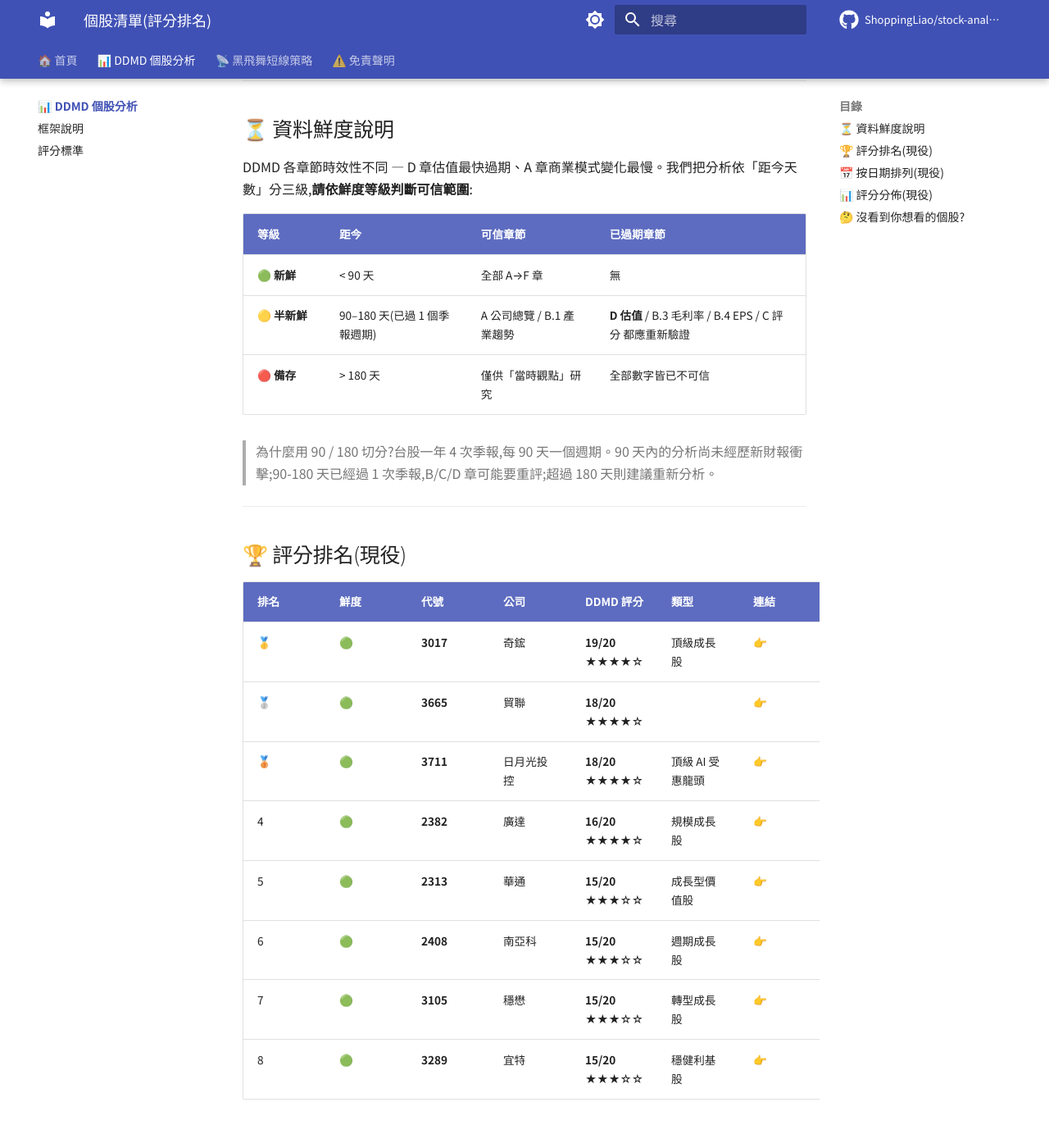
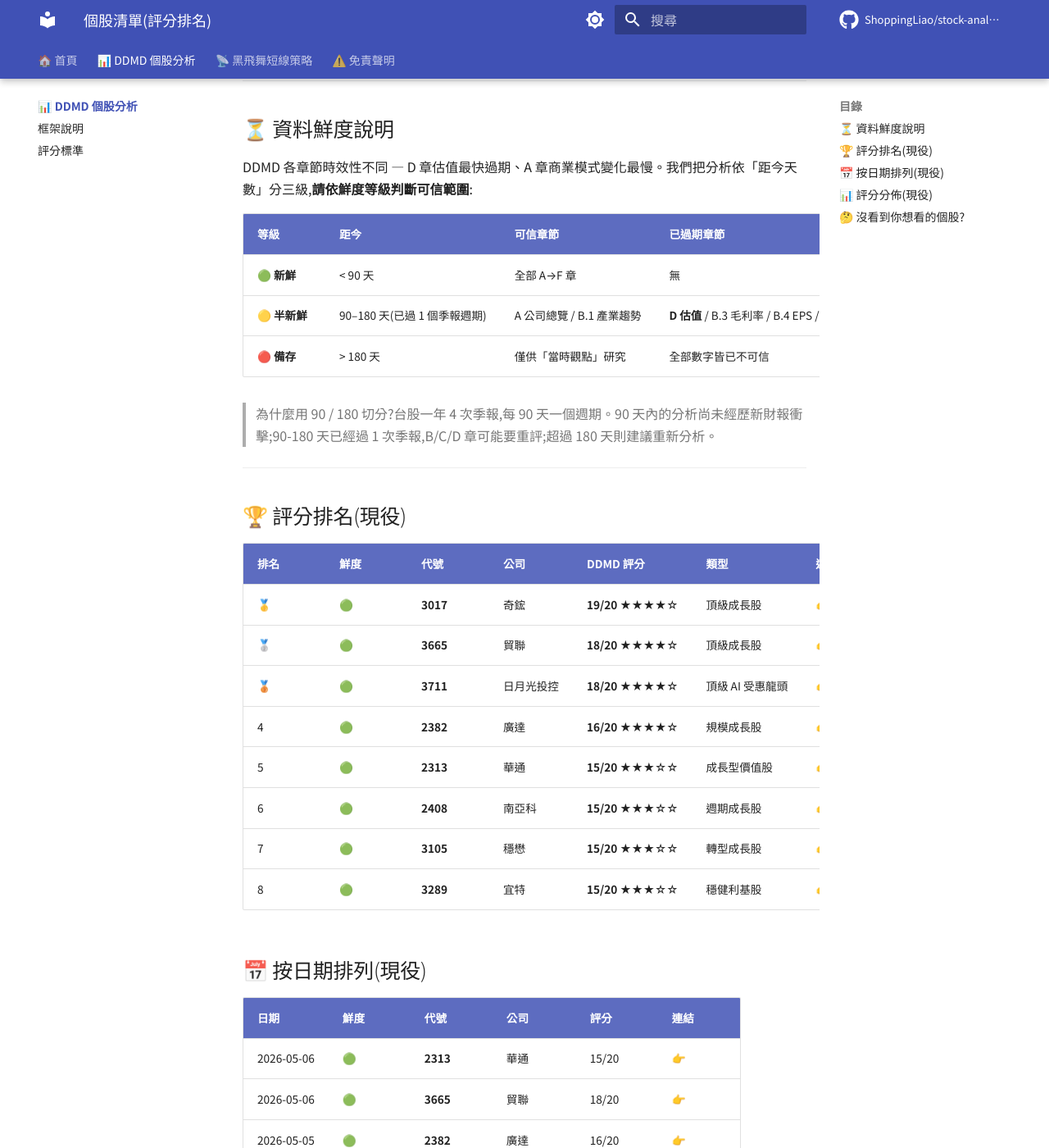
Before and after one commit to ShoppingLiao/stock-analysis-public, an MkDocs documentation site: the page built from docs/reports/index.md, in a window 1280 px wide and 1400 px high, scrolled down 225 px. Shown: the whole window at 82% size. Built offline with MkDocs 1.6.1 and Material for MkDocs 9.7.7, drawn with Linux system fonts in a browser that asks for light colours; comment, search, counter and statistics services are not loaded.

Commit message:
docs: sync 0 report(s) updated, 8 unchanged (2026-05-06)

```diff
--- a/docs/reports/index.md
+++ b/docs/reports/index.md
@@ -1,3 +1,8 @@
+<style>
+.md-typeset table:not([class]) th,
+.md-typeset table:not([class]) td { white-space: nowrap; }
+</style>
+
 # 📁 個股 DDMD 分析清單
 
 已分析 **8** 檔個股 — 🟢 新鮮 8 ｜ 🟡 半新鮮 0 ｜ 🔴 備存 0
@@ -25,7 +30,7 @@ DDMD 各章節時效性不同 — D 章估值最快過期、A 章商業模式變
 | 排名 | 鮮度 | 代號 | 公司 | DDMD 評分 | 類型 | 連結 |
 |------|------|------|------|----------|------|------|
 | 🥇 | 🟢 | **3017** | 奇鋐 | **19/20** ★★★★☆ | 頂級成長股 | [👉](3017_奇鋐_DDMD_2026-05-05.md) |
-| 🥈 | 🟢 | **3665** | 貿聯 | **18/20** ★★★★☆ |  | [👉](3665_貿聯_DDMD_2026-05-06.md) |
+| 🥈 | 🟢 | **3665** | 貿聯 | **18/20** ★★★★☆ | 頂級成長股 | [👉](3665_貿聯_DDMD_2026-05-06.md) |
 | 🥉 | 🟢 | **3711** | 日月光投控 | **18/20** ★★★★☆ | 頂級 AI 受惠龍頭 | [👉](3711_日月光投控_DDMD_2026-05-05.md) |
 | 4 | 🟢 | **2382** | 廣達 | **16/20** ★★★★☆ | 規模成長股 | [👉](2382_廣達_DDMD_2026-05-05.md) |
 | 5 | 🟢 | **2313** | 華通 | **15/20** ★★★☆☆ | 成長型價值股 | [👉](2313_華通_DDMD_2026-05-06.md) |
```
